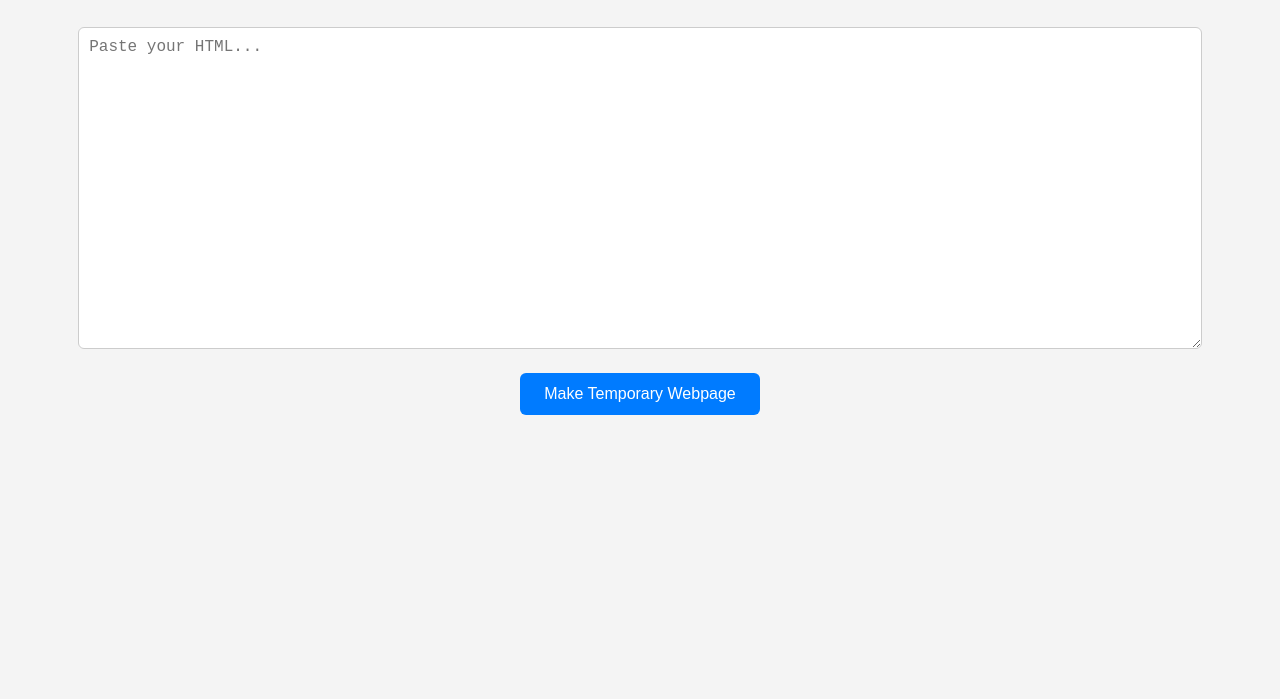
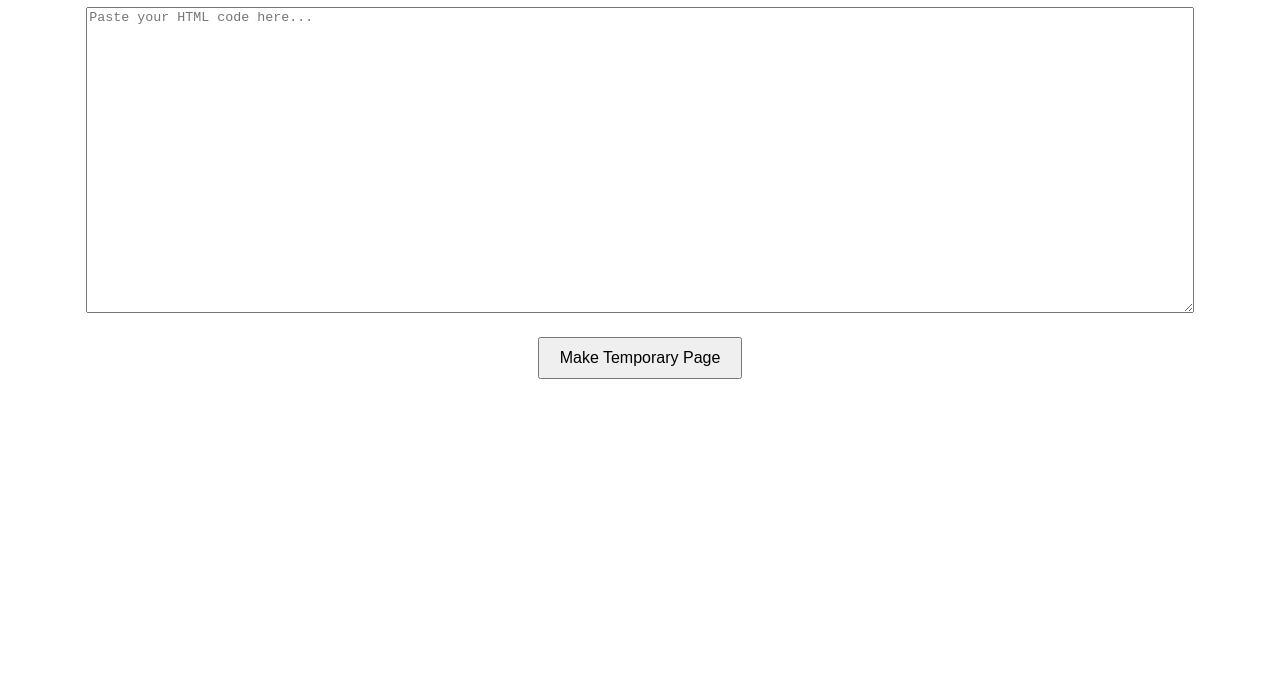
Before and after one commit to mksir12/Backend, a plain HTML site: page index.html in a window 1280 px wide. Shown: the part 101-800 px from the top of the page. Drawn offline with Linux system fonts and the light colour scheme.

Commit message:
Update index.html

```diff
--- a/index.html
+++ b/index.html
@@ -1,44 +1,45 @@
 <!DOCTYPE html>
-<html lang="en"><head>
-        <meta charset="UTF-8">
-        <title>Test Your HTML</title>
-        <style>
-          body { font-family: Arial; background: #f4f4f4; text-align: center; padding: 20px; }
-          textarea {
-            width: 90%;
-            height: 1500px;
-            margin: 20px 0;
-            padding: 10px;
-            font-size: 16px;
-            font-family: monospace;
-            border: 1px solid #ccc;
-            border-radius: 6px;
-          }
-          button {
-            padding: 12px 24px;
-            background: #007BFF;
-            color: #fff;
-            border: none;
-            font-size: 16px;
-            border-radius: 6px;
-            cursor: pointer;
-          }
-        </style>
-      </head>
-      <body>
-
-  <h1>Test Umbb HTML</h1>
-  <textarea id="htmlInput" placeholder="Paste your HTML..." style="width:90%; height:300px;"></textarea><br>
-  <button onclick="createPage()">Make Temporary Webpage</button>
+<html lang="en">
+<head>
+  <meta charset="UTF-8">
+  <title>Paste & Share HTML</title>
+  <style>
+    body { font-family: Arial, sans-serif; text-align: center; padding: 20px; }
+    textarea { width: 90%; height: 300px; font-family: monospace; margin-bottom: 20px; }
+    button { padding: 10px 20px; font-size: 16px; }
+  </style>
+</head>
+<body>
+  <h1>Paste Your HTML Code</h1>
+  <textarea id="htmlInput" placeholder="Paste your HTML code here..."></textarea><br>
+  <button onclick="uploadHTML()">Make Temporary Page</button>
 
   <script>
-    function createPage() {
+    async function uploadHTML() {
       const html = document.getElementById("htmlInput").value.trim();
-      if (!html) return alert("Please paste some HTML code first.");
+      if (!html) return alert("Please paste some HTML.");
 
-      const slug = Math.random().toString(36).substring(2, 10);
-      sessionStorage.setItem("html_" + slug, html);
-      window.location.href = `/html/${slug}`;
+      const blob = new Blob([html], { type: "text/html" });
+      const formData = new FormData();
+      formData.append("reqtype", "fileupload");
+      formData.append("fileToUpload", blob, "page.html");
+
+      try {
+        const res = await fetch("https://catbox.moe/user/api.php", {
+          method: "POST",
+          body: formData
+        });
+        const url = await res.text();
+
+        if (url.startsWith("https://")) {
+          const viewerURL = `/viewer.html?url=${encodeURIComponent(url)}`;
+          window.location.href = viewerURL;
+        } else {
+          alert("Upload failed:\n" + url);
+        }
+      } catch (err) {
+        alert("Error uploading: " + err.message);
+      }
     }
   </script>
 </body>
```
